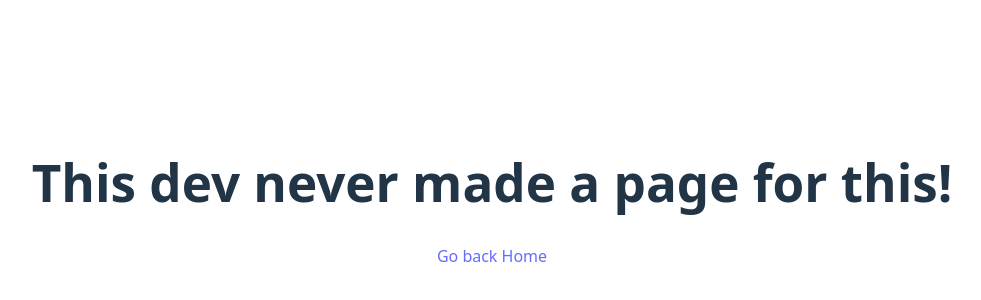
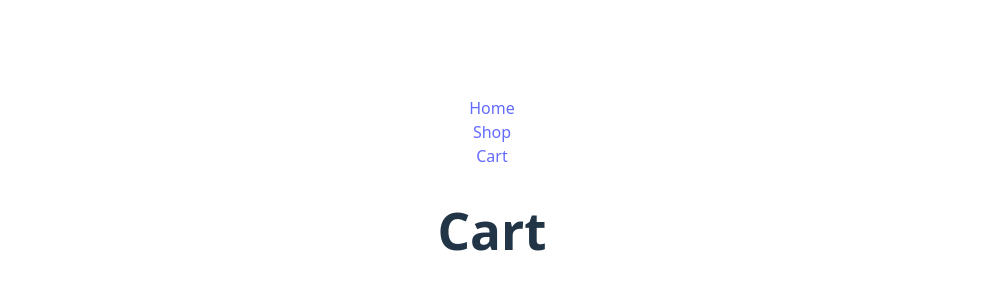
Before and after one commit to jkk290/shopping-cart, a React (Vite) app: page /cart in a window 1280 px wide. Shown: the part 206-506 px from the top of the page, without its empty margins (148-1129 px from the left). Built offline with nearby package versions, Linux system fonts and the light colour scheme.

Commit message:
Add Cart page to router

```diff
--- a/src/assets/components/NavBar.jsx
+++ b/src/assets/components/NavBar.jsx
@@ -11,7 +11,7 @@ const NavBar = (itemCounter) => {
             </div>
             <div>
                 {itemCounter > 0 ? itemCounter : null}
-                <button>Cart</button>
+                <Link to='cart'>Cart</Link>
             </div>
 
         </section>
--- /dev/null
+++ b/src/assets/pages/Cart.jsx
@@ -0,0 +1,7 @@
+const Cart = () => {
+    return (
+        <h1>Cart</h1>
+    )
+}
+
+export default Cart;
--- a/src/assets/routes/routes.jsx
+++ b/src/assets/routes/routes.jsx
@@ -3,6 +3,7 @@ import App from '../../App';
 import Homepage from "../pages/Homepage";
 import Error from "../pages/Error";
 import Shop from "../pages/Shop";
+import Cart from "../pages/Cart";
 
 const router = createBrowserRouter ([
     {
@@ -11,13 +12,22 @@ const router = createBrowserRouter ([
         errorElement: <Error />,
         children: [
             {
-                index: true, element: <Homepage />
+                errorElement: <Error />,
+                children: [
+                    {
+                        index: true, element: <Homepage />
+                    },
+                    {
+                        path: '/shop',
+                        element: <Shop />,
+                    },
+                    {
+                        path: '/cart',
+                        element: <Cart />,
+                    },
+                ],
             },
-            {
-                path: '/shop',
-                element: <Shop />,
-            }
-        ]
+        ],
     },
 ]);
 
```
